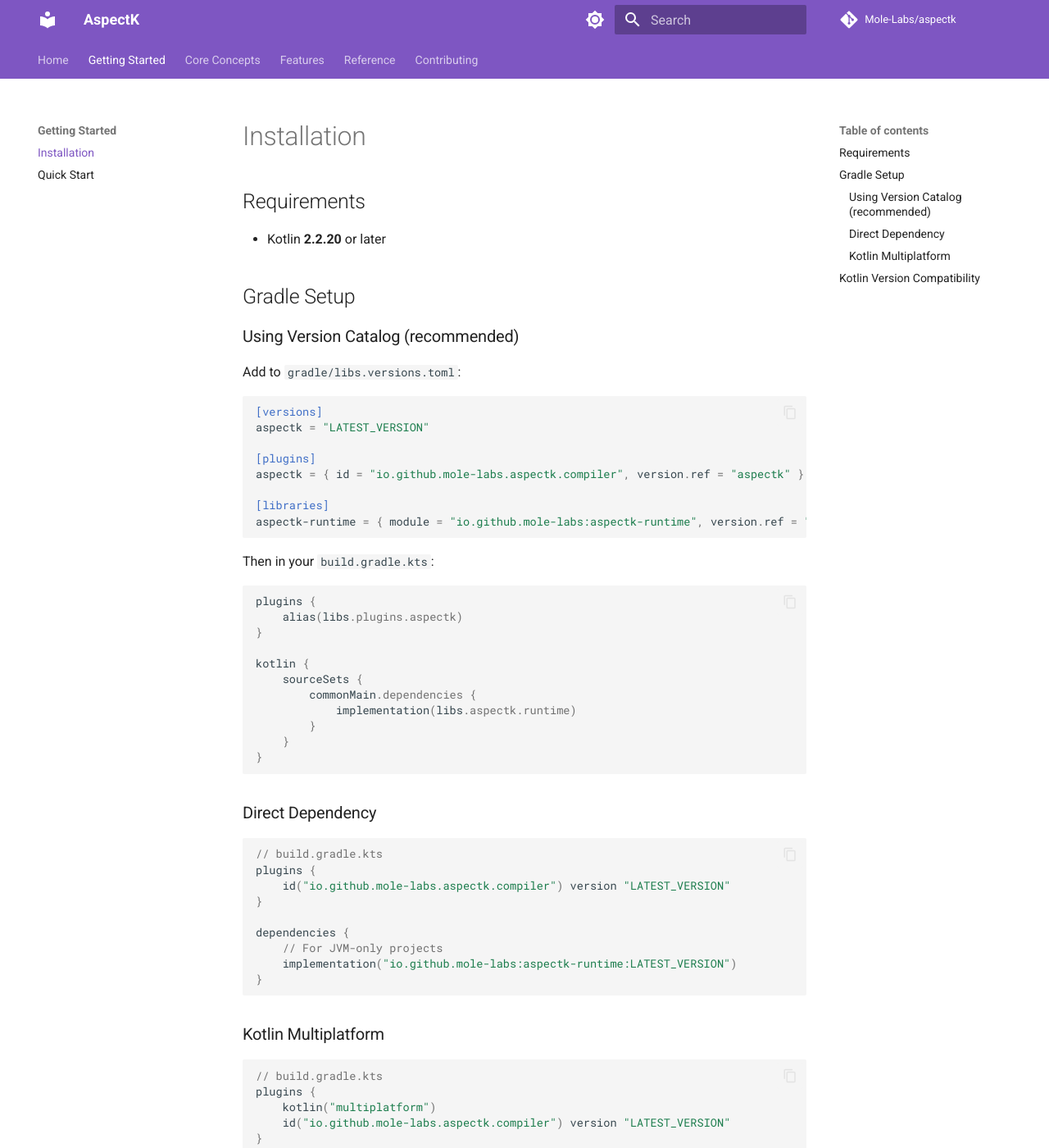
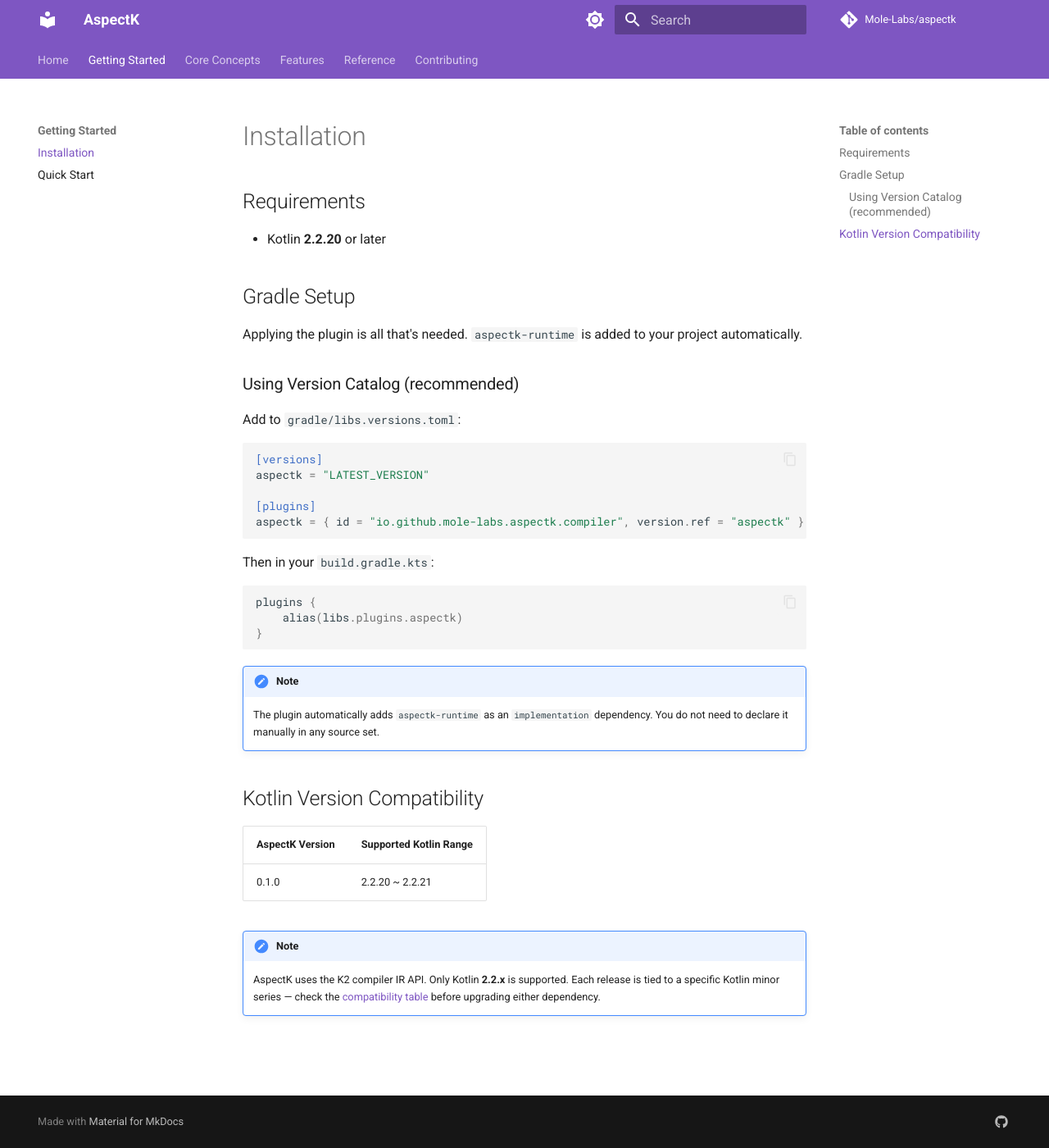
Before and after one commit to Mole-Labs/aspectk, an MkDocs documentation site: the page built from docs/getting-started/installation.md, in a window 1280 px wide and 1400 px high. Shown: the whole window at 82% size. Built offline with MkDocs 1.6.1 and Material for MkDocs 9.7.7, drawn with Linux system fonts in a browser that asks for light colours; comment, search, counter and statistics services are not loaded; some of the changed text lies outside the part shown.

Commit message:
feat: `aspectk-runtime` 의존성 자동 주입 도입 및 문서 업데이트
사용자가 `aspectk-runtime`을 직접 선언할 필요 없이, Gradle 플러그인이 프로젝트 환경에 맞춰 필요한 의존성을 자동으로 추가하도록 개선했습니다.

- **`AspectKGradleSubPlugin` 수정**:
    - `org.jetbrains.kotlin.multiplatform` 플러그인 적용 시, `commonMain` 소스셋의 `implementation` 설정에 `aspectk-runtime`을 자동으로 추가합니다.
    - `org.jetbrains.kotlin.jvm` 플러그인 적용 시, 모든 소스셋의 `implementation` 설정에 `aspectk-runtime`을 자동으로 추가합니다.
- **문서 업데이트 (`docs/`)**:
    - `aspectk-runtime`을 수동으로 추가하던 기존 가이드를 삭제하고, 플러그인 적용만으로 충분하다는 내용을 추가했습니다.
    - `installation.md`, `multiplatform.md`, `index.md` 등 전반적인 설치 및 설정 예제를 단순화했습니다.
- **샘플 프로젝트 정리**:
    - `sample/composeApp` 및 `libs.versions.toml`에서 더 이상 사용되지 않는 `aspectk-runtime` 의존성 선언과 관련 버전을 제거했습니다.

````diff
--- a/docs/getting-started/installation.md
+++ b/docs/getting-started/installation.md
@@ -5,6 +5,8 @@
 - Kotlin **2.2.20** or later
 
 ## Gradle Setup
+
+Applying the plugin is all that's needed. `aspectk-runtime` is added to your project automatically.
 
 ### Using Version Catalog (recommended)
 
@@ -16,9 +18,6 @@
 
 [plugins]
 aspectk = { id = "io.github.mole-labs.aspectk.compiler", version.ref = "aspectk" }
-
-[libraries]
-aspectk-runtime = { module = "io.github.mole-labs:aspectk-runtime", version.ref = "aspectk" }
 ```
 
 Then in your `build.gradle.kts`:
@@ -28,46 +27,11 @@
     alias(libs.plugins.aspectk)
 }
 
-kotlin {
-    sourceSets {
-        commonMain.dependencies {
-            implementation(libs.aspectk.runtime)
-        }
-    }
-}
 ```
 
-### Direct Dependency
-
-```kotlin
-// build.gradle.kts
-plugins {
-    id("io.github.mole-labs.aspectk.compiler") version "LATEST_VERSION"
-}
-
-dependencies {
-    // For JVM-only projects
-    implementation("io.github.mole-labs:aspectk-runtime:LATEST_VERSION")
-}
-```
-
-### Kotlin Multiplatform
-
-```kotlin
-// build.gradle.kts
-plugins {
-    kotlin("multiplatform")
-    id("io.github.mole-labs.aspectk.compiler") version "LATEST_VERSION"
-}
-
-kotlin {
-    sourceSets {
-        commonMain.dependencies {
-            implementation("io.github.mole-labs:aspectk-runtime:LATEST_VERSION")
-        }
-    }
-}
-```
+!!! note
+    The plugin automatically adds `aspectk-runtime` as an `implementation` dependency.
+    You do not need to declare it manually in any source set.
 
 ## Kotlin Version Compatibility
 
````
Also changed, not shown: docs/features/multiplatform.md (+1 -7 lines), docs/index.md (+2 -4 lines), 3 other files.
